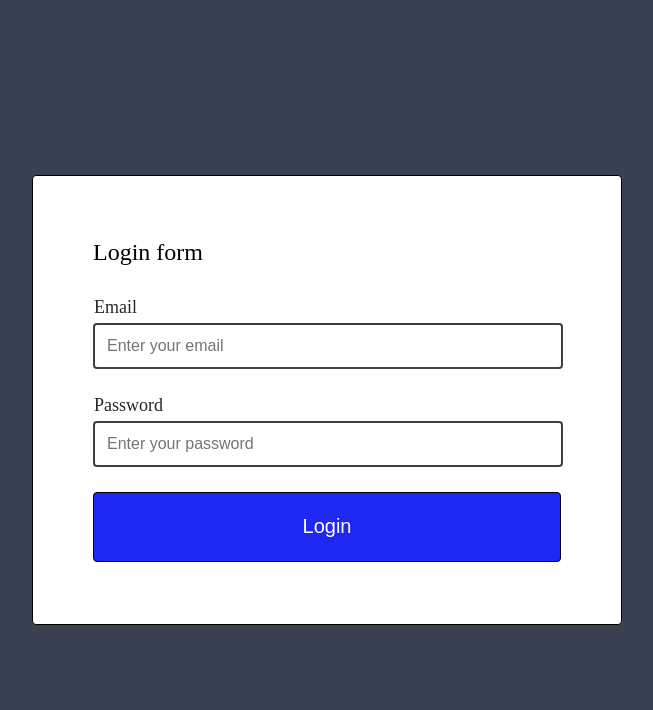
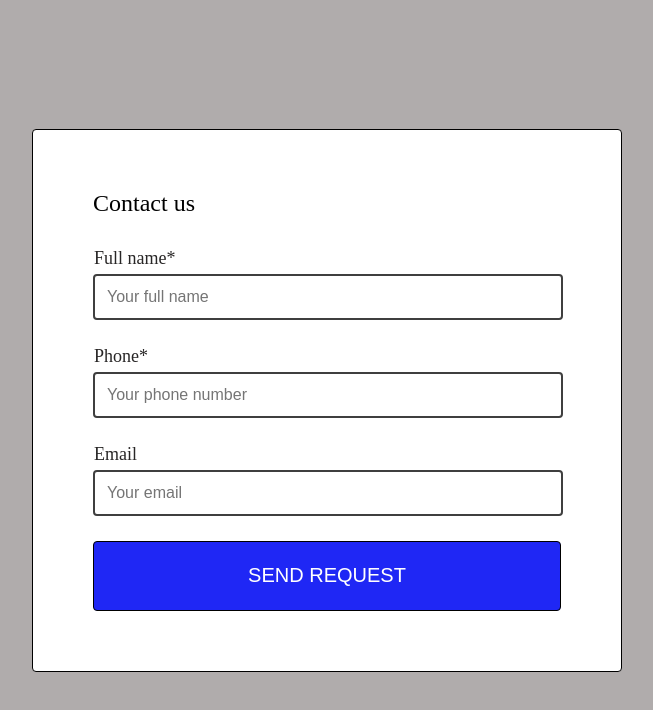
Before and after one commit to RuslanSemenchik/react_typescript, a React (Vite) app: page / in a window 1280 px wide. Shown: the top 710 px of the page, without its empty margins (313-966 px from the left). Built offline with nearby package versions, Linux system fonts and the light colour scheme.

Commit message:
Homework_11

```diff
--- a/src/App.tsx
+++ b/src/App.tsx
@@ -12,6 +12,7 @@ import GlobalStyles from 'styles/GlobalStyles'
 import Lesson_10 from 'lessons/Lesson_10/Lesson_10'
 
 import Lesson_11 from 'lessons/Lesson_11/Lesson_11'
+import Homework_11 from 'homeworks/Homework_11/Homework_11'
 
 function App() {
   return <>
@@ -29,7 +30,9 @@ function App() {
 
      {/* <Lesson_10/> */}
 
-    <Lesson_11/>
+    {/* <Lesson_11/> */}
+    <Homework_11/>
+
 
   </>
 
--- /dev/null
+++ b/src/components/ContactUs/ContactUs.tsx
@@ -0,0 +1,77 @@
+import { ContactUs_component, Title_ContactUs } from "./styles";
+import Button from "components/Button/Button";
+import Input from "components/Input/Input";
+import { useFormik } from "formik";
+import * as Yup from "yup";
+import { LOGIN_FORM_VALUES } from "./types";
+
+function ContactUs() {
+  const validationSchema = Yup.object().shape({
+    [LOGIN_FORM_VALUES.FULLNAME]: Yup.string()
+      .required("Full name field is required")
+      .min(3, "Full name field should contain minimum 3 characters")
+      .max(50, "Full name field should contain maximum 50 characters"),
+    [LOGIN_FORM_VALUES.PHONE]: Yup.string()
+      .required("Phone field is required")
+      .min(4, "Phone field should contain minimum 4 characters")
+      .max(20, "Phone field should contain maximum 20 characters"),
+    [LOGIN_FORM_VALUES.EMAIL]: Yup.string()
+      .email("This field should be in email format")
+      .min(6, "Email field should contain minimum 6 characters")
+      .max(60, "Email field should contain maximum 60 characters"),
+  });
+
+  const formik = useFormik({
+    initialValues: {
+      [LOGIN_FORM_VALUES.FULLNAME]: "",
+      [LOGIN_FORM_VALUES.PHONE]: "",
+      [LOGIN_FORM_VALUES.EMAIL]: "",
+    },
+    validationSchema: validationSchema,
+    validateOnMount: false,
+    validateOnChange: false,
+    onSubmit: (values, helpers) => {
+      console.log(values);
+      console.log(helpers);
+    },
+  });
+
+  return (
+    <ContactUs_component onSubmit={formik.handleSubmit}>
+      <Title_ContactUs>Contact us</Title_ContactUs>
+      <Input
+        label="Full name*"
+        name={LOGIN_FORM_VALUES.FULLNAME}
+        placeholder="Your full name"
+        id="fullName-id"
+        value={formik.values[LOGIN_FORM_VALUES.FULLNAME]}
+        onChange={formik.handleChange}
+        error={formik.errors[LOGIN_FORM_VALUES.FULLNAME]}
+      />
+
+      <Input
+        label="Phone*"
+        name={LOGIN_FORM_VALUES.PHONE}
+        type="password"
+        placeholder="Your phone number"
+        id="password-id"
+        value={formik.values[LOGIN_FORM_VALUES.PHONE]}
+        onChange={formik.handleChange}
+        error={formik.errors[LOGIN_FORM_VALUES.PHONE]}
+      />
+
+      <Input
+        label="Email"
+        name={LOGIN_FORM_VALUES.EMAIL}
+        placeholder="Your email"
+        id="email-id"
+        value={formik.values[LOGIN_FORM_VALUES.EMAIL]}
+        onChange={formik.handleChange}
+        error={formik.errors[LOGIN_FORM_VALUES.EMAIL]}
+      />
+
+      <Button buttonName="SEND REQUEST" type="submit" />
+    </ContactUs_component>
+  );
+}
+export default ContactUs;
--- /dev/null
+++ b/src/components/ContactUs/styles.ts
@@ -0,0 +1,27 @@
+import styled from "@emotion/styled";
+
+export const ContactUs_component = styled.form`
+display: flex;
+  flex-direction: column;
+  /* align-items: center; */
+  justify-content:center;
+  outline : none;
+  font-size: 24px;
+  border: 1px solid rgba(0, 0, 0, 1);
+  gap: 30px;
+  min-height: 450px;
+  width: 590px;
+  padding: 60px;
+  border-radius: 4px;
+  background-color: white;
+
+
+`
+ export const Title_ContactUs = styled.p`
+    display: flex;
+    justify-content: left;
+    width: 471;
+    height: 24;
+    font-size: 24px;
+    color: rgba(0, 0, 0, 1);
+`
--- /dev/null
+++ b/src/components/ContactUs/types.ts
@@ -0,0 +1,6 @@
+export enum LOGIN_FORM_VALUES {
+    FULLNAME = "fullName",
+    PHONE = "phone",
+    EMAIL = "email",
+
+}
--- a/src/components/LoginForm/LoginForm.tsx
+++ b/src/components/LoginForm/LoginForm.tsx
@@ -1,4 +1,4 @@
-import { type FormEvent, useState,type ChangeEvent } from "react";
+// import { type FormEvent, useState,type ChangeEvent } from "react";
 import {LoginForm_component,Title_loginForm} from "./styles";
 import Button from 'components/Button/Button';
 import Input from 'components/Input/Input';
--- /dev/null
+++ b/src/homeworks/Homework_11/Homework_11.tsx
@@ -0,0 +1,11 @@
+import ContactUs from "components/ContactUs/ContactUs";
+import { PageWrapper } from "./styles";
+function Homework_11 (){
+
+    return <PageWrapper>
+
+<ContactUs/>
+
+    </PageWrapper>
+}
+export default Homework_11
--- /dev/null
+++ b/src/homeworks/Homework_11/styles.ts
@@ -0,0 +1,12 @@
+import styled from "@emotion/styled";
+
+ export const PageWrapper = styled.div`
+display: flex;
+flex-direction: column ;
+flex : 1;
+align-items: center;
+justify-content: center;
+gap: 20px;
+background-color:  rgba(104, 96, 96, 0.52);
+
+`
```
